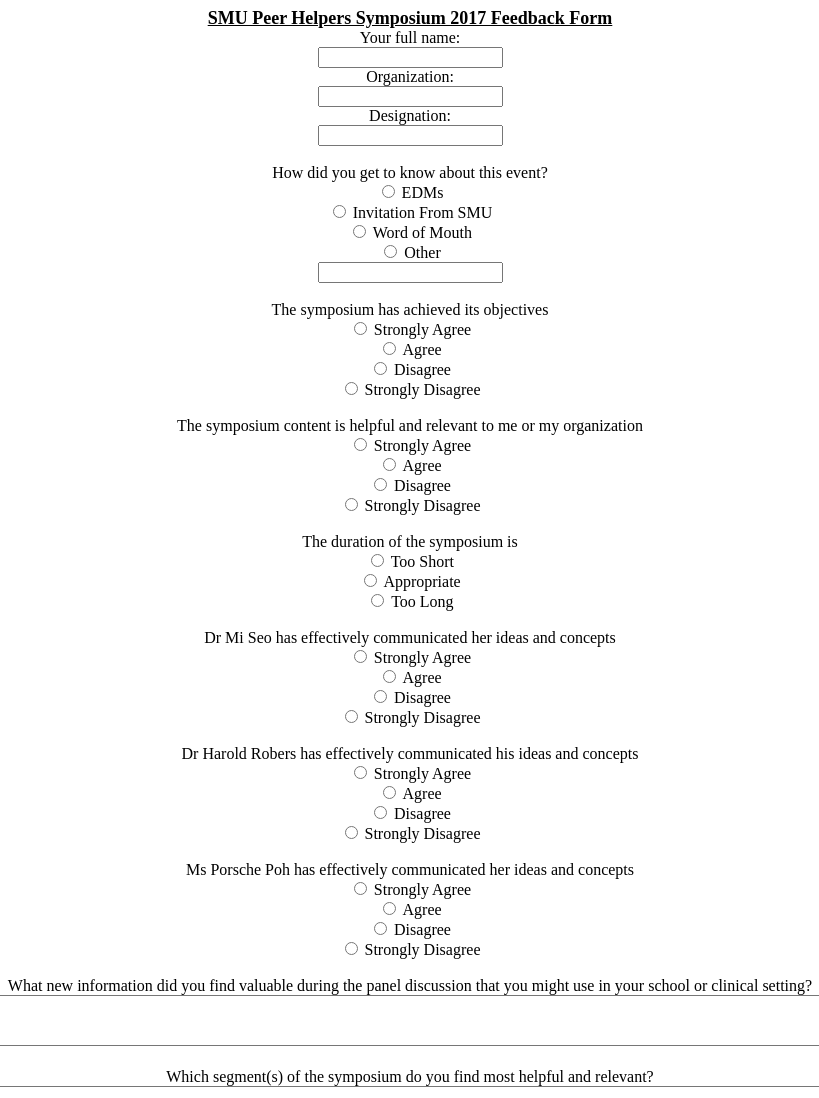
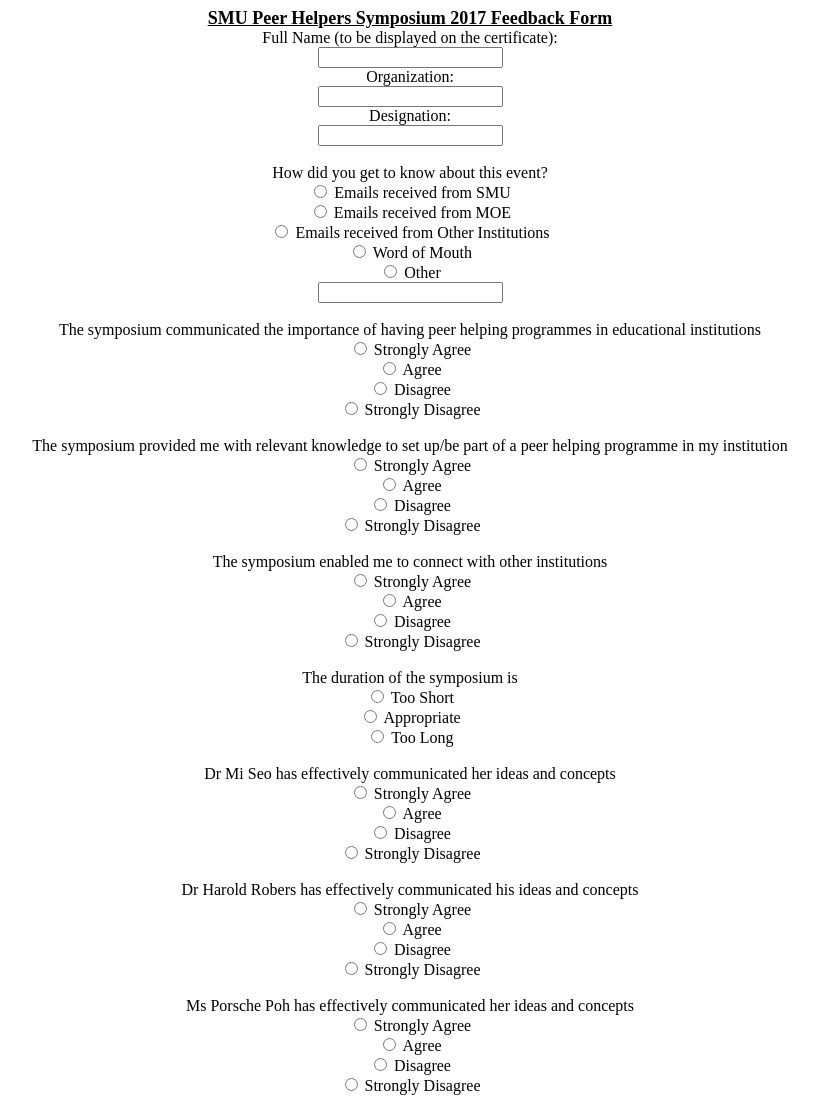
Before and after one commit to chongcher/PHSymposium2017, a website: page app/feedback/feedback.html in a window 1280 px wide. Shown: the top 1098 px of the page, without its empty margins (230-1049 px from the left). Drawn offline with Linux system fonts and the light colour scheme; files that its build step writes are made by us from their sources.

Commit message:
Updated feedback form questions

```diff
--- a/app/feedback/feedback.html
+++ b/app/feedback/feedback.html
@@ -7,9 +7,9 @@
     SMU Peer Helpers Symposium 2017 Feedback Form
   </p>
   <form ng-submit="submit()" method="post" name="FeedbackForm">
-    <!--q1-->
+    <!--q0-->
     <p>
-      Your full name:</br>
+      Full Name (to be displayed on the certificate):</br>
       <input type="text" ng-model="form.fullname" ng-required='!form.fullname'>
     </p>
     <p>
@@ -21,27 +21,47 @@
       <input type="text" ng-model="form.designation" ng-required='!form.designation'>
     </p></br>
 
+    <!--q1-->
+    <p>
+      How did you get to know about this event?</br>
+      <input type="radio" ng-model="form.q1" value="Emails_Received_From_SMU" id="q1.Emails_Received_From_SMU" ng-required='!form.q1'>
+        <label for="q1.Emails_Received_From_SMU">Emails received from SMU</label>
+      </input></br>
+      <input type="radio" ng-model="form.q1" value="Emails_Received_From_MOE" id="q1.Emails_Received_From_MOE" ng-required='!form.q1'>
+        <label for="q1.Emails_Received_From_MOE">Emails received from MOE</label>
+      </input></br>
+      <input type="radio" ng-model="form.q1" value="Emails_Received_From_Other_Institutions" id="q1.Emails_Received_From_Other_Institutions" ng-required='!form.q1'>
+        <label for="q1.Emails_Received_From_Other_Institutions">Emails received from Other Institutions</label>
+      </input></br>
+      <input type="radio" ng-model="form.q1" value="Word_of_Mouth" id="q1.Word_of_Mouth" ng-required='!form.q1'>
+        <label for="q1.Word_of_Mouth">Word of Mouth</label>
+      </input></br>
+      <input type="radio" ng-model="showQ1Textbox" value="true" id="q1.Other" ng-required='!form.q1'>
+        <label for="q1.Other">Other</label>
+      </input></br>
+      <input type="text" ng-show="q1Textbox" ng-model="form.q1" ng-required='!form.q1'>
+    </p></br>
+
     <!--q2-->
     <p>
-      How did you get to know about this event?</br>
-      <input type="radio" ng-model="form.q2" value="EDMs" id="q2.EDMs" ng-required='!form.q2'>
-        <label for="q2.EDMs">EDMs</label>
+      The symposium communicated the importance of having peer helping programmes in educational institutions</br>
+      <input type="radio" ng-model="form.q2" value="Strongly_Agree" id="q2.Strongly_Agree" ng-required='!form.q2'>
+        <label for="q2.Strongly_Agree">Strongly Agree</label>
       </input></br>
-      <input type="radio" ng-model="form.q2" value="Invitation_From_SMU" id="q2.Invitation_From_SMU" ng-required='!form.q2'>
-        <label for="q2.Invitation_From_SMU">Invitation From SMU</label>
+      <input type="radio" ng-model="form.q2" value="Agree" id="q2.Agree" ng-required='!form.q2'>
+        <label for="q2.Agree">Agree</label>
       </input></br>
-      <input type="radio" ng-model="form.q2" value="Word_of_Mouth" id="q2.Word_of_Mouth" ng-required='!form.q2'>
-        <label for="q2.Word_of_Mouth">Word of Mouth</label>
+      <input type="radio" ng-model="form.q2" value="Disagree" id="q2.Disagree" ng-required='!form.q2'>
+        <label for="q2.Disagree">Disagree</label>
       </input></br>
-      <input type="radio" ng-model="showQ2Textbox" value="true" id="q2.Other" ng-required='!form.q2'>
-        <label for="q2.Other">Other</label>
-      </input></br>
-      <input type="text" ng-show="q2Textbox" ng-model="form.q2" ng-required='!form.q2'>
+      <input type="radio" ng-model="form.q2" value="Strongly_Disagree" id="q2.Strongly_Disagree" ng-required='!form.q2'>
+        <label for="q2.Strongly_Disagree">Strongly Disagree</label>
+      </input>
     </p></br>
 
     <!--q3-->
     <p>
-      The symposium has achieved its objectives</br>
+      The symposium provided me with relevant knowledge to set up/be part of a peer helping programme in my institution</br>
       <input type="radio" ng-model="form.q3" value="Strongly_Agree" id="q3.Strongly_Agree" ng-required='!form.q3'>
         <label for="q3.Strongly_Agree">Strongly Agree</label>
       </input></br>
@@ -58,7 +78,7 @@
 
     <!--q4-->
     <p>
-      The symposium content is helpful and relevant to me or my organization</br>
+      The symposium enabled me to connect with other institutions</br>
       <input type="radio" ng-model="form.q4" value="Strongly_Agree" id="q4.Strongly_Agree" ng-required='!form.q4'>
         <label for="q4.Strongly_Agree">Strongly Agree</label>
       </input></br>
@@ -140,7 +160,7 @@
 
     <!--q9-->
     <p>
-      What new information did you find valuable during the panel discussion that you might use in your school or clinical setting?</br>
+      What information did you find valuable during the panel discussion that you might use in your school or clinical setting?</br>
       <textarea ng-model="form.q9" rows="3" ng-required='!form.q9'></textarea>
     </p></br>
 
```
Also changed, not shown: app/feedback/feedback.js (+10 -10 lines).
